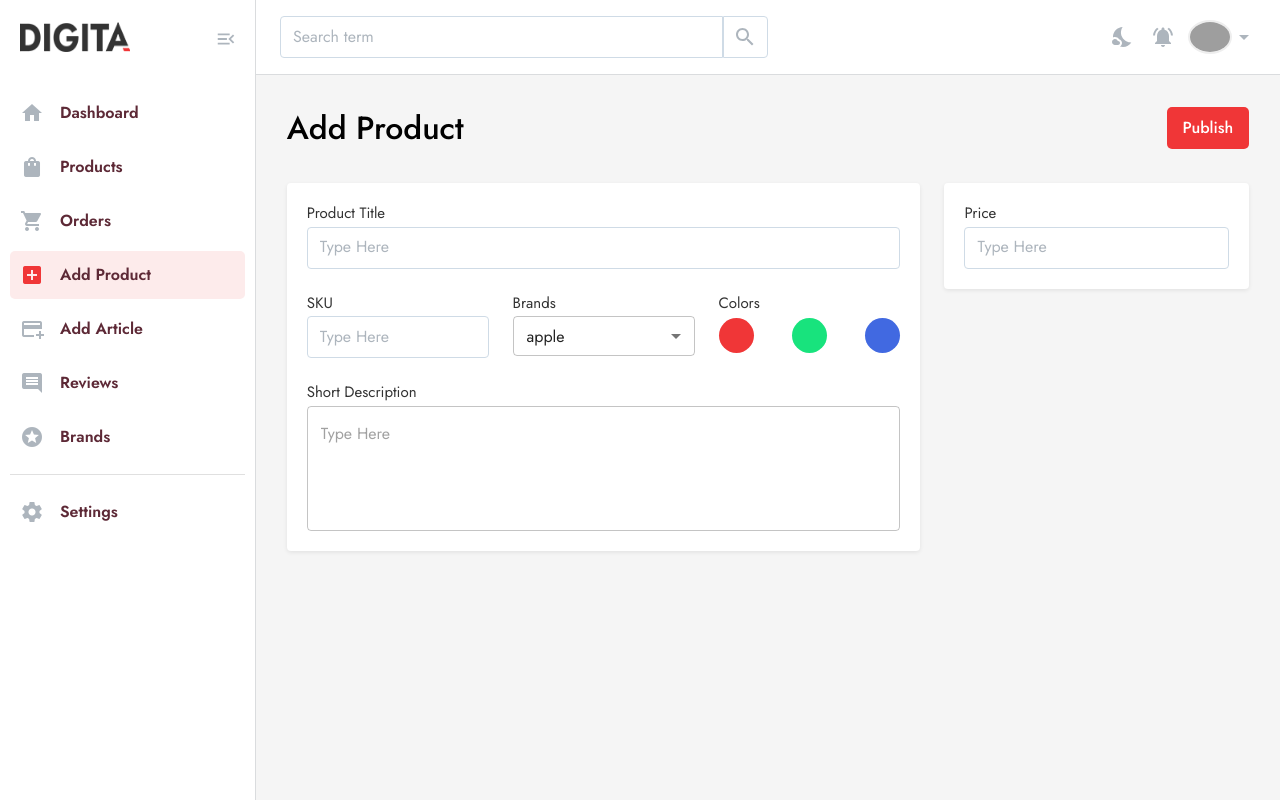
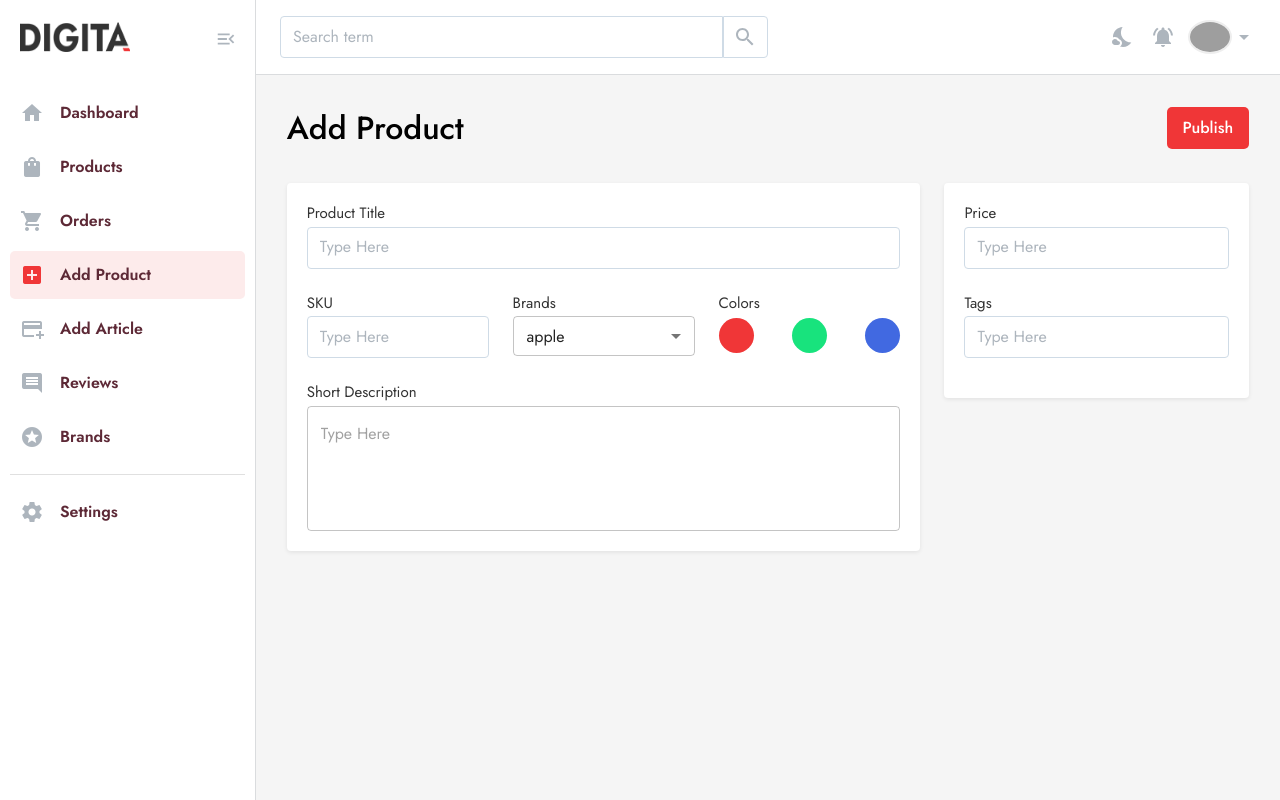
Before and after one commit to digita-webshop/digita-webshop-frontend, a React (Create React App) app: page /panel/add-product in a window 1280 px wide. Built offline with nearby package versions, Linux system fonts and the light colour scheme; grey boxes are pictures that could not be loaded.

Commit message:
feat(addProduct):add tag ui & logic

```diff
--- a/package.json
+++ b/package.json
@@ -18,6 +18,7 @@
     "@types/node": "^16.11.36",
     "@types/react": "^18.0.9",
     "@types/react-dom": "^18.0.5",
+    "@types/uuid": "^8.3.4",
     "chart.js": "^3.8.0",
     "country-state-city": "^3.0.1",
     "react": "^18.1.0",
@@ -31,6 +32,7 @@
     "react-scripts": "5.0.1",
     "swiper": "^8.2.3",
     "typescript": "^4.7.2",
+    "uuid": "^8.3.2",
     "web-vitals": "^2.1.4"
   },
   "scripts": {
--- a/src/Components/AddProduct/Sidebar/Sidebar.tsx
+++ b/src/Components/AddProduct/Sidebar/Sidebar.tsx
@@ -1,19 +1,77 @@
-import { FormControl, Grid } from "@mui/material";
+import { Close } from "@mui/icons-material";
+import { Box, FormControl, Grid, Typography } from "@mui/material";
+import { ChangeEvent, KeyboardEvent, useState } from "react";
 import {
   CardWrapper,
   PFormLabel,
   PTextField,
 } from "../../../Styles/panelCommon";
+import { v4 as uuidv4 } from "uuid";
+import {
+  tagContainerStyles,
+  tagIconStyles,
+  tagStyles,
+} from "../../../Styles/AddProduct";
+interface ITag {
+  id: string;
+  name: string;
+}
+function Sidebar() {
+  const [tags, setTags] = useState<ITag[]>([]);
+  const [enteredTag, setEnteredTag] = useState("");
 
-function Sidebar() {
+  const enteredTagHandler = (event: ChangeEvent<HTMLInputElement>) => {
+    setEnteredTag(event.target.value);
+  };
+
+  const addTagHandler = (event: KeyboardEvent<HTMLInputElement>) => {
+    if (event.code === "Enter") {
+      setTags((prevTagsState) => {
+        const prevTags = [...prevTagsState];
+        const tag = { id: uuidv4(), name: enteredTag };
+        prevTags.push(tag);
+        return prevTags;
+      });
+      setEnteredTag("");
+    }
+  };
+
+  const tagDeleteHandler = (id: string) => () => {
+    setTags((prevTagsState) => {
+      const prevTags = [...prevTagsState];
+      const newTags = prevTags.filter((item) => item.id !== id);
+      return newTags;
+    });
+  };
+
   return (
     <CardWrapper>
-      <Grid container>
+      <Grid container spacing={3}>
         <Grid item xs={12}>
           <FormControl fullWidth>
             <PFormLabel>price</PFormLabel>
             <PTextField placeholder="Type Here" />
           </FormControl>
+        </Grid>
+        <Grid item xs={12}>
+          <FormControl fullWidth>
+            <PFormLabel>tags</PFormLabel>
+            <PTextField
+              placeholder="Type Here"
+              onKeyDown={addTagHandler}
+              value={enteredTag}
+              onChange={enteredTagHandler}
+            />
+          </FormControl>
+          <Box sx={tagContainerStyles}>
+            {tags.length > 0 &&
+              tags.map(({ id, name }) => (
+                <Box key={id} sx={tagStyles} onClick={tagDeleteHandler(id)}>
+                  <Typography component={"span"}>{name}</Typography>
+                  <Close sx={tagIconStyles} />
+                </Box>
+              ))}
+          </Box>
         </Grid>
       </Grid>
     </CardWrapper>
--- a/src/Styles/AddProduct/index.tsx
+++ b/src/Styles/AddProduct/index.tsx
@@ -11,3 +11,34 @@ export const ColorPickerWrapper = styled(Box)(({ theme }) => ({
   position: "relative",
   input: { position: "absolute", visibility: "hidden" },
 }));
+
+export const tagStyles = {
+  display: "flex",
+  alignItems: "center",
+  padding: "5px 10px",
+  cursor: "pointer",
+  border: "1px solid ",
+  borderColor: "common.panelHoverDarkGrey",
+  borderRadius: "4px",
+  boxSizing: "border-box",
+  color: "common.digitaBlack",
+  "&:hover": {
+    borderColor: "common.panelGrey",
+  },
+  span: {
+    fontSize: "14px",
+  },
+};
+
+export const tagContainerStyles = {
+  display: "flex",
+  flexWrap: "wrap",
+  marginTop: "20px",
+  gap: "10px",
+};
+
+export const tagIconStyles = {
+  color: "common.panelGrey",
+  fontSize: "18px",
+  marginLeft: "4px",
+};
```
Also changed, not shown: 1 other file (tests, documents, lock files or other folders).
